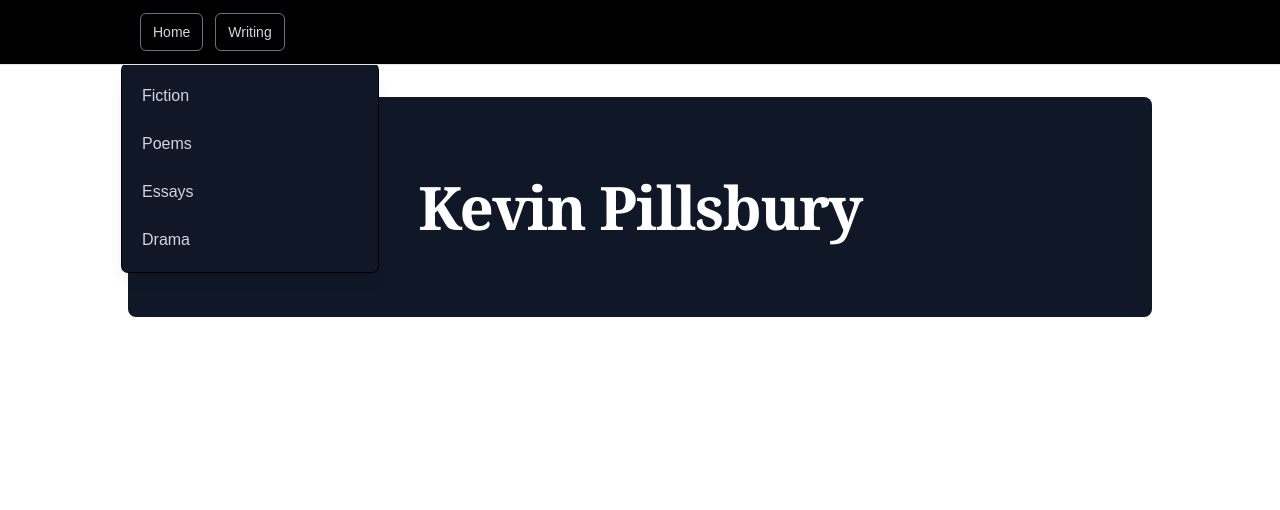
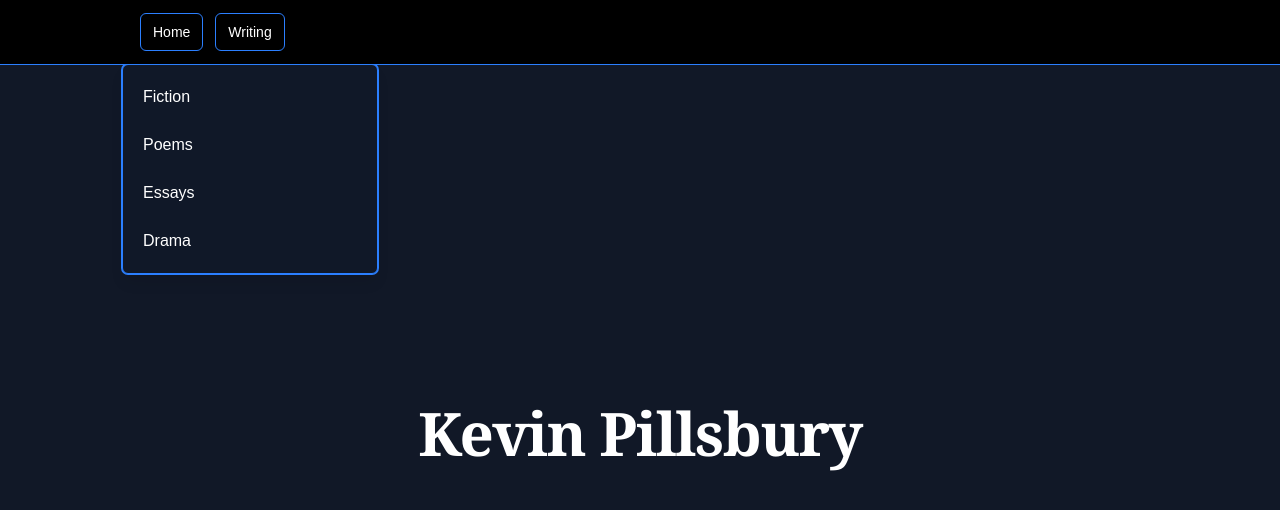
Before and after one commit to kevinpillsbury/kevin-pillsbury-website, a Next.js app: page / in a window 1280 px wide. Both pictures are taken after a click on the button "Writing". Shown: the top 510 px of the page. Built offline with nearby package versions, Linux system fonts and the light colour scheme.

Commit message:
Update UI

```diff
--- a/src/app/[genre]/page.tsx
+++ b/src/app/[genre]/page.tsx
@@ -68,7 +68,7 @@ export default async function GenrePage({ params }: GenrePageProps) {
 
   return (
     <div className="w-full">
-      <h1 className="text-3xl font-bold mb-8 capitalize text-left">{formattedGenre}</h1>
+      <h1 className="text-4xl sm:text-5xl font-bold mb-8 capitalize text-left text-white">{formattedGenre}</h1>
       <GenreView compositions={compositions} />
     </div>
   );
--- a/src/app/globals.css
+++ b/src/app/globals.css
@@ -1,15 +1,9 @@
 @import "tailwindcss";
 
 :root {
-  --background: #ffffff;
-  --foreground: #171717;
-}
-
-@media (prefers-color-scheme: dark) {
-  :root {
-    --background: #0a0a0a;
-    --foreground: #ededed;
-  }
+  --background: #111827;
+  --foreground: #ffffff;
+  --accent: #3b82f6;
 }
 
 body {
--- a/src/app/layout.tsx
+++ b/src/app/layout.tsx
@@ -26,7 +26,7 @@ export default function RootLayout({
   return (
     <html lang="en">
       <body
-        className={`${geistSans.variable} ${geistMono.variable} antialiased bg-gray-50 text-gray-900`}
+        className={`${geistSans.variable} ${geistMono.variable} antialiased bg-gray-900 text-white`}
       >
         <Navbar />
         <main className="max-w-5xl mx-auto px-4 sm:px-6 lg:px-8 py-8">
--- a/src/app/page.tsx
+++ b/src/app/page.tsx
@@ -1,6 +1,6 @@
 export default function Home() {
   return (
-    <div className="flex flex-col items-center justify-center text-center py-20 -mx-4 sm:-mx-6 lg:-mx-8 px-4 sm:px-6 lg:px-8 bg-gray-900 rounded-lg">
+    <div className="flex flex-col items-center justify-center text-center min-h-[calc(100vh-8rem)] -mx-4 sm:-mx-6 lg:-mx-8 px-4 sm:px-6 lg:px-8">
       <div className="max-w-2xl">
         <h1 className="text-4xl font-bold tracking-tight text-white sm:text-6xl font-serif">
           Kevin Pillsbury
--- a/src/components/GenreView.tsx
+++ b/src/components/GenreView.tsx
@@ -24,7 +24,7 @@ export default function GenreView({ compositions }: GenreViewProps) {
 
   if (compositions.length === 0) {
     return (
-      <div className="text-center text-gray-500 py-10">
+      <div className="text-center text-white py-10">
         <p>There are no compositions in this category yet.</p>
         <p className="text-sm mt-2">Check back soon!</p>
       </div>
@@ -32,19 +32,19 @@ export default function GenreView({ compositions }: GenreViewProps) {
   }
 
   return (
-    <div className="grid grid-cols-1 md:grid-cols-[minmax(0,200px)_1fr_1fr] gap-8">
-      {/* Left Column (Sticky titles) */}
+    <div className="grid grid-cols-1 md:grid-cols-[minmax(0,140px)_1fr_1fr] gap-8">
+      {/* Left Column (Sticky titles) – narrower */}
       <aside className="md:sticky md:top-20 md:self-start md:max-h-[calc(100vh-6rem)] md:overflow-y-auto">
-        <h2 className="text-xl font-semibold mb-4 sr-only md:not-sr-only text-gray-900">Compositions</h2>
+        <h2 className="text-xl font-semibold mb-4 sr-only md:not-sr-only text-white">Compositions</h2>
         <ul className="space-y-2">
           {compositions.map((composition) => (
             <li key={composition.id}>
               <button
                 onClick={() => handleSelectComposition(composition.id)}
-                className={`w-full text-left px-4 py-2 rounded-md text-sm transition-colors border ${
+                className={`w-full text-left px-3 py-2 rounded-md text-sm transition-colors border ${
                   selectedCompositionId === composition.id
-                    ? 'bg-gray-200 text-gray-900 font-semibold border-gray-400'
-                    : 'text-gray-600 hover:bg-gray-100 border-transparent'
+                    ? 'bg-blue-500/20 text-white font-semibold border-blue-500'
+                    : 'text-white hover:bg-blue-500/20 border-transparent'
                 }`}
               >
                 {composition.title}
@@ -54,16 +54,16 @@ export default function GenreView({ compositions }: GenreViewProps) {
         </ul>
       </aside>
 
-      {/* Center Column (Content horizontally centered) */}
+      {/* Center Column (Content horizontally centered) – wider */}
       <main className="flex justify-center">
-        <div className="w-full max-w-2xl">
+        <div className="w-full max-w-4xl">
           {selectedComposition ? (
-            <article className="prose prose-lg max-w-none prose-invert bg-gray-900 text-white rounded-lg p-6 sm:p-8">
-              <h3 className="text-2xl font-bold text-white">{selectedComposition.title}</h3>
+            <article className="prose prose-lg max-w-none prose-invert bg-gray-900/50 text-white rounded-lg p-6 sm:p-8 ring-1 ring-blue-500 border border-blue-500">
+              <h3 className="text-2xl font-bold text-white text-center">{selectedComposition.title}</h3>
               <p className="text-white whitespace-pre-line">{selectedComposition.content}</p>
             </article>
           ) : (
-            <div className="flex items-center justify-center min-h-[200px] text-gray-400">
+            <div className="flex items-center justify-center min-h-[200px] text-white">
               <p>Select a title from the list to read.</p>
             </div>
           )}
--- a/src/components/Navbar.tsx
+++ b/src/components/Navbar.tsx
@@ -6,31 +6,31 @@ import * as DropdownMenu from "@radix-ui/react-dropdown-menu";
 
 const Navbar = () => {
   return (
-    <nav className="sticky top-0 z-50 bg-black border-b border-gray-200">
+    <nav className="sticky top-0 z-50 bg-black border-b border-blue-500">
       <div className="max-w-5xl mx-auto pl-2 pr-4 sm:pl-2 sm:pr-6 lg:pl-3 lg:pr-8">
         <div className="flex items-center justify-start h-16">
           <div className="flex items-center gap-3">
             <Link
               href="/"
-              className="px-3 py-2 rounded-md text-sm font-medium text-gray-300 hover:bg-gray-800 hover:text-white border border-gray-500 focus:outline-none"
+              className="px-3 py-2 rounded-md text-sm font-medium text-white hover:bg-blue-500/20 border border-blue-500 focus:outline-none"
             >
               Home
             </Link>
             <DropdownMenu.Root>
               <DropdownMenu.Trigger asChild>
-                <button className="px-3 py-2 rounded-md text-sm font-medium text-gray-300 hover:bg-gray-800 hover:text-white border border-gray-500 focus:outline-none">
+                <button className="px-3 py-2 rounded-md text-sm font-medium text-white hover:bg-blue-500/20 border border-blue-500 focus:outline-none">
                   <span>Writing</span>
                 </button>
               </DropdownMenu.Trigger>
               <DropdownMenu.Portal>
                 <DropdownMenu.Content
-                  className="mt-2 w-64 min-w-[16rem] bg-gray-900 rounded-md shadow-lg ring-1 ring-black ring-opacity-5 focus:outline-none py-2"
+                  className="mt-2 w-64 min-w-[16rem] bg-gray-900 rounded-md shadow-lg ring-1 ring-blue-500 border border-blue-500 focus:outline-none py-2"
                   sideOffset={5}
                 >
                   <DropdownMenu.Item asChild>
                     <Link
                       href="/fiction"
-                      className="block px-5 py-3 text-base text-gray-300 hover:bg-gray-800 hover:text-white"
+                      className="block px-5 py-3 text-base text-white hover:bg-blue-500/20"
                     >
                       Fiction
                     </Link>
@@ -38,7 +38,7 @@ const Navbar = () => {
                   <DropdownMenu.Item asChild>
                     <Link
                       href="/poem"
-                      className="block px-5 py-3 text-base text-gray-300 hover:bg-gray-800 hover:text-white"
+                      className="block px-5 py-3 text-base text-white hover:bg-blue-500/20"
                     >
                       Poems
                     </Link>
@@ -46,7 +46,7 @@ const Navbar = () => {
                   <DropdownMenu.Item asChild>
                     <Link
                       href="/essay"
-                      className="block px-5 py-3 text-base text-gray-300 hover:bg-gray-800 hover:text-white"
+                      className="block px-5 py-3 text-base text-white hover:bg-blue-500/20"
                     >
                       Essays
                     </Link>
@@ -54,7 +54,7 @@ const Navbar = () => {
                   <DropdownMenu.Item asChild>
                     <Link
                       href="/drama"
-                      className="block px-5 py-3 text-base text-gray-300 hover:bg-gray-800 hover:text-white"
+                      className="block px-5 py-3 text-base text-white hover:bg-blue-500/20"
                     >
                       Drama
                     </Link>
```
